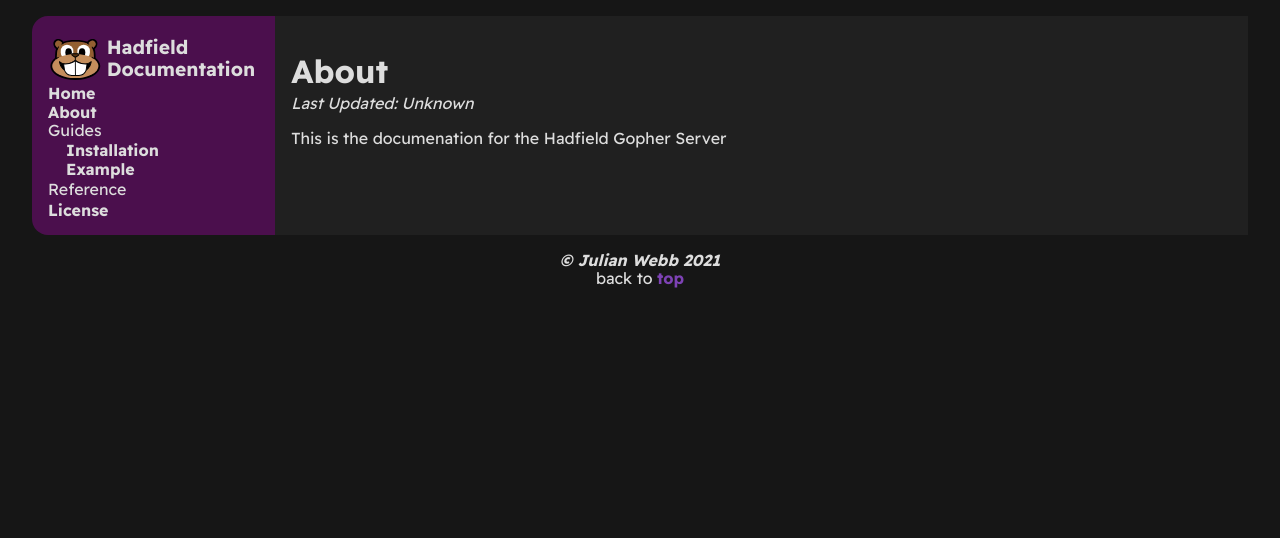
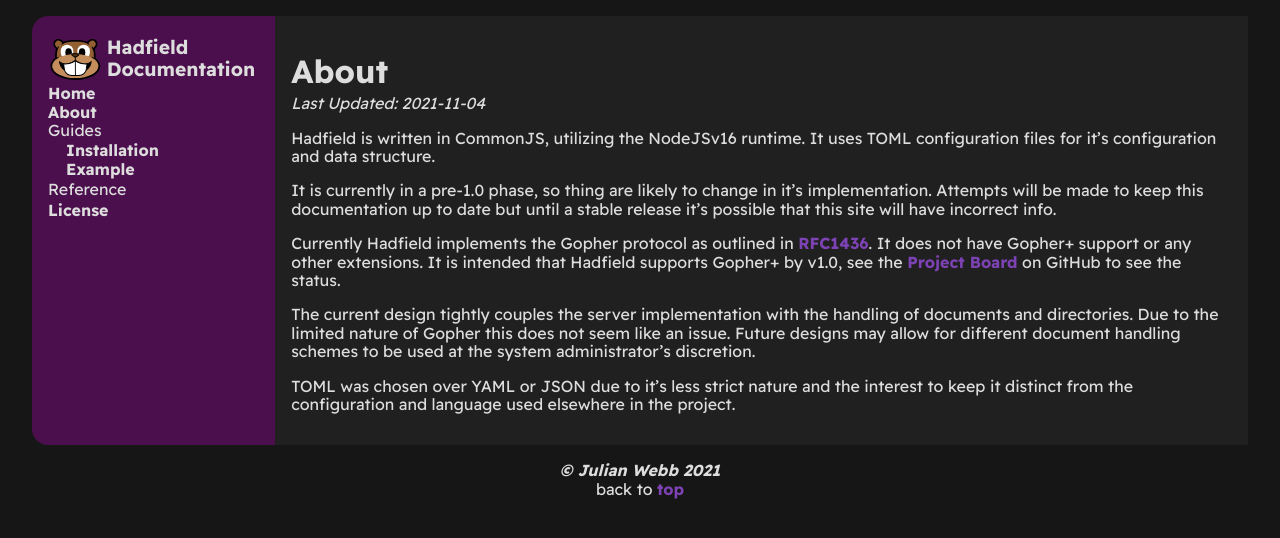
Before and after one commit to JulianWebb/Hadfield, a Jekyll site: the page built from about.markdown, in a window 1280 px wide. Shown: the top 538 px of the page. Built offline with Jekyll 4.4.1, drawn with Linux system fonts in a browser that asks for light colours; a style sheet for code colours, icons or effects is not loaded.

Commit message:
Added Info page

```diff
--- a/about.markdown
+++ b/about.markdown
@@ -2,6 +2,15 @@
 layout: page
 title: About
 permalink: /about/
+lastUpdated: 2021-11-04
 ---
 
-This is the documenation for the Hadfield Gopher Server
+Hadfield is written in CommonJS, utilizing the NodeJSv16 runtime. It uses TOML configuration files for it's configuration and data structure.
+
+It is currently in a pre-1.0 phase, so thing are likely to change in it's implementation. Attempts will be made to keep this documentation up to date but until a stable release it's possible that this site will have incorrect info.
+
+Currently Hadfield implements the Gopher protocol as outlined in [RFC1436](https://datatracker.ietf.org/doc/rfc1436/). It does not have Gopher+ support or any other extensions. It is intended that Hadfield supports Gopher+ by v1.0, see the [Project Board](https://github.com/JulianWebb/Hadfield/projects/1) on GitHub to see the status.
+
+The current design tightly couples the server implementation with the handling of documents and directories. Due to the limited nature of Gopher this does not seem like an issue. Future designs may allow for different document handling schemes to be used at the system administrator's discretion.
+
+TOML was chosen over YAML or JSON due to it's less strict nature and the interest to keep it distinct from the configuration and language used elsewhere in the project.
--- a/index.markdown
+++ b/index.markdown
@@ -4,7 +4,7 @@
 lastUpdated: 2021-11-04
 ---
 
-[Hadfield](https://github.com/JulianWebb/Hadfield/) is a [RFC1436](https://datatracker.ietf.org/doc/rfc1436/)-compliant [Gopher](https://en.wikipedia.org/wiki/Gopher_(protocol)) server that utilitzes a File-Based design. The goal of the project is to bring a modern approach to the predecessor and competitor of HTTP while staying true to the ideas it was founded on.
+[Hadfield](https://github.com/JulianWebb/Hadfield/) is a [RFC1436](https://datatracker.ietf.org/doc/rfc1436/)-compliant [Gopher](https://en.wikipedia.org/wiki/Gopher_(protocol)) server that utilizes a File-Based design. The goal of the project is to bring a modern approach to the predecessor and competitor of HTTP while staying true to the ideas it was founded on.
 
 For more information about the thought processes behind Hadfield see [About](/about/), for installation see [Installation](/guides/installation/), otherwise, check the menu on the left for the information you seek.
 
```
Also changed, not shown: 1 other file.
